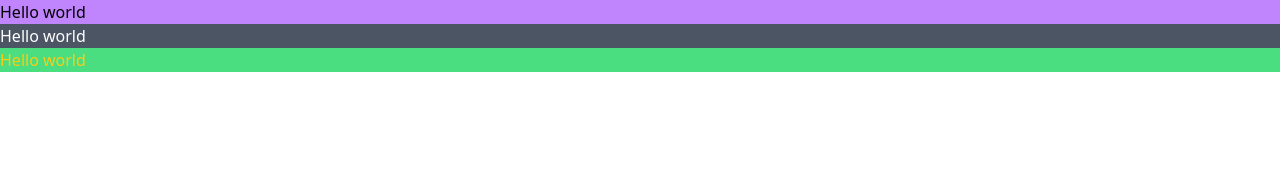
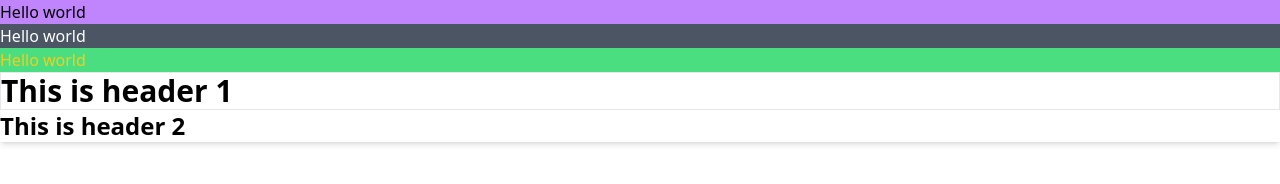
Before and after one commit to sowmik-sec/intro-to-tailwind-css, a plain HTML site: page index.html in a window 1280 px wide. Drawn offline with nearby package versions, Linux system fonts and the light colour scheme.

Commit message:
typography

```diff
--- a/index.html
+++ b/index.html
@@ -10,5 +10,9 @@
     <h1 class="bg-purple-400">Hello world</h1>
     <h3 class="bg-gray-600 text-white">Hello world</h3>
     <p class="text-yellow-400 bg-green-400">Hello world</p>
+    <section>
+      <h1 class="text-3xl font-bold border">This is header 1</h1>
+      <h2 class="text-2xl font-semibold shadow-md">This is header 2</h2>
+    </section>
   </body>
 </html>
```
